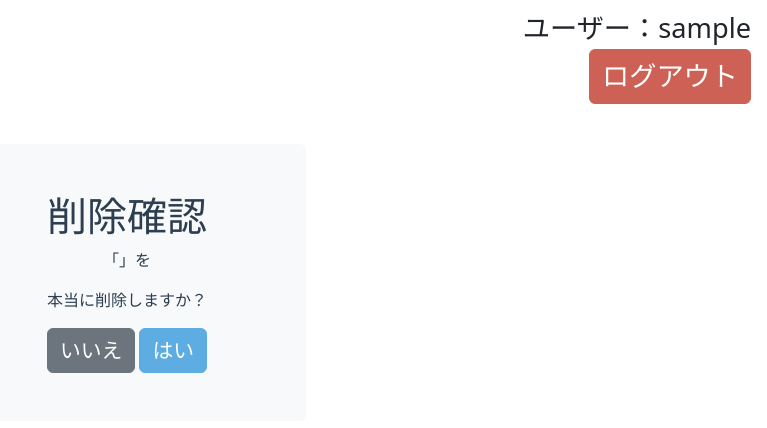
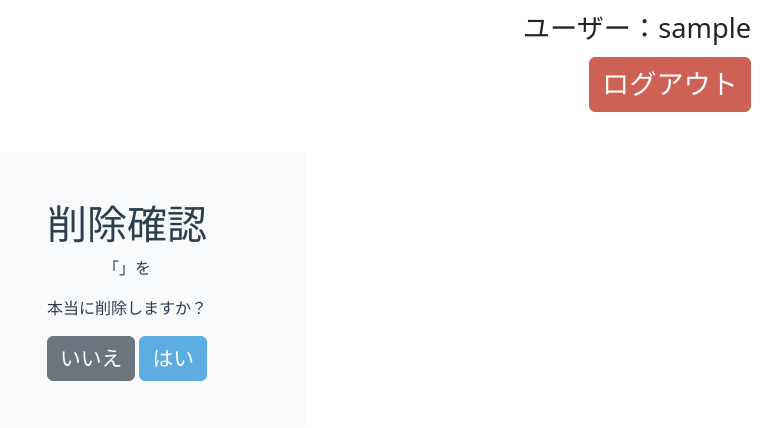
Before and after one commit to ShumpeiSeto/flask2, a Flask app: page /delete_task/1 in a window 1280 px wide. Shown: the top 428 px of the page, without its empty margins (513-1280 px from the left). Before the commit the page ends 373 px from the top, so only its background shows below. Run offline with Flask 3, Linux system fonts and the light colour scheme; the visitor is signed in with stand-in values (Sample User, id 1); data that the repository does not hold is empty.

Commit message:
layoutの修正

```diff
--- a/taskbell/templates/testtemp/layout.html
+++ b/taskbell/templates/testtemp/layout.html
@@ -12,7 +12,7 @@
     <nav class="text-end mx-3 my-2">
       {% if current_user.is_authenticated %}
       <ul class="list-unstyled text-dark">
-        <li class="font-size-s">ユーザー：{{ current_user.username }}</li>
+        <li class="font-size-s mb-2">ユーザー：{{ current_user.username }}</li>
         <li class="font-size-s">
         <a href="{{ url_for('logout') }}"><button type="button" class="btn btn-danger font-size-s">ログアウト</button></a>
         </li>
```
